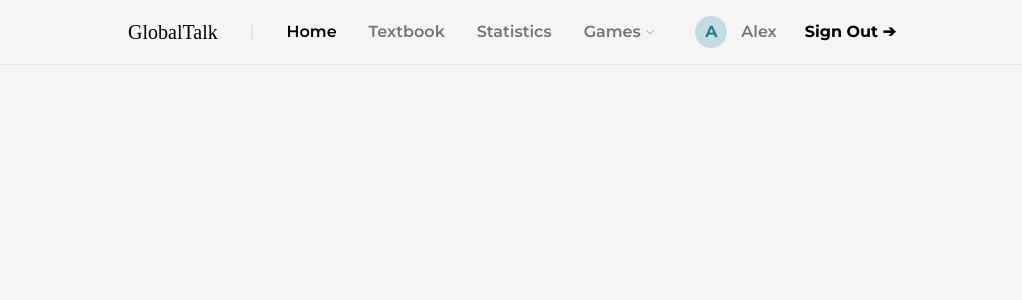
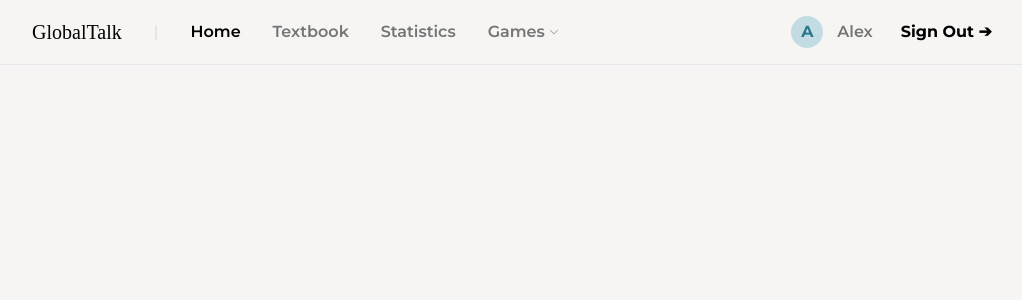
Before and after one commit to thinc-org/hacktoschool-kitakita, a Next.js app in the folder apps/client/: page / in a window 1280 px wide. Shown: the top 300 px of the page, without its empty margins (128-1150 px from the left). Built offline with nearby package versions, Linux system fonts and the light colour scheme; no server answers; a web font is replaced by a local one.

Commit message:
refactor: use clsx() to shorten conditional rendering code

```diff
--- a/apps/client/src/modules/navbar/components/CardItem.tsx
+++ b/apps/client/src/modules/navbar/components/CardItem.tsx
@@ -1,19 +1,20 @@
-import { FC } from "react";
+import { FC, ReactNode } from "react";
+
+import Link from "next/link";
 
 interface ICardItem {
-  text: string;
   link: string;
+  children: ReactNode;
 }
 
-export const CardItem: FC<ICardItem> = ({ link, text }) => {
+export const CardItem: FC<ICardItem> = ({ children, link }) => {
   return (
-    <div
-      className="m-2 w-36 text-gray-dark hover:text-black"
-      role="presentation"
-      onClick={() => link !== "-" && (window.location.href = link)}
+    <Link
+      className="text-start text-gray-dark hover:text-black"
+      href={link === "-" ? "" : link}
     >
-      {text}
-    </div>
+      <div className="m-2 w-36">{children}</div>
+    </Link>
   );
 };
 
--- a/apps/client/src/modules/navbar/components/DesktopItem.tsx
+++ b/apps/client/src/modules/navbar/components/DesktopItem.tsx
@@ -1,4 +1,8 @@
 import { FC } from "react";
+
+import Link from "next/link";
+
+import clsx from "clsx";
 
 interface IDesktopItem {
   active: boolean;
@@ -8,17 +12,15 @@ interface IDesktopItem {
 
 export const DesktopItem: FC<IDesktopItem> = ({ active, children, link }) => {
   return (
-    <div
-      className={
-        active
-          ? "ml-8 hidden font-semibold text-black hover:cursor-pointer hover:text-black lg:block"
-          : "ml-8 hidden font-semibold text-gray-dark hover:cursor-pointer hover:text-black lg:block"
-      }
-      role="presentation"
-      onClick={() => link !== "-" && (window.location.href = link)}
+    <Link
+      className={clsx(
+        "ml-8 hidden font-semibold hover:cursor-pointer hover:text-black lg:block",
+        active ? "text-black" : "text-gray-dark"
+      )}
+      href={link === "-" ? "" : link}
     >
       {children}
-    </div>
+    </Link>
   );
 };
 
--- a/apps/client/src/modules/navbar/components/HoverCard.tsx
+++ b/apps/client/src/modules/navbar/components/HoverCard.tsx
@@ -1,4 +1,6 @@
 import { FC } from "react";
+
+import clsx from "clsx";
 
 interface IHoverCard {
   children: React.ReactNode;
@@ -7,12 +9,14 @@ interface IHoverCard {
 }
 
 export const HoverCard: FC<IHoverCard> = ({ children, mobile, style }) => {
-  return mobile ? (
-    <div className="absolute rounded-2xl bg-white p-4 lg:hidden" style={style}>
-      {children}
-    </div>
-  ) : (
-    <div className="absolute rounded-2xl bg-white p-4" style={style}>
+  return (
+    <div
+      className={clsx(
+        "absolute rounded-2xl bg-white p-4",
+        mobile && "lg:hidden"
+      )}
+      style={style}
+    >
       {children}
     </div>
   );
--- a/apps/client/src/modules/navbar/components/Navbar.tsx
+++ b/apps/client/src/modules/navbar/components/Navbar.tsx
@@ -14,22 +14,26 @@ export const Navbar: FC = () => {
   const [userOpen, setUserOpen] = useState(false);
   return (
     <>
-      <div className="flex h-12 w-screen items-center justify-between border-b bg-gray-light py-2 px-6 lg:py-8 lg:px-64">
+      <div className="flex h-12 w-screen items-center justify-between border-b bg-gray-light py-2 px-6 lg:py-8 lg:px-20 xl:px-40 2xl:px-64">
         {navbarOpen ? (
-          <XLg
+          <button
             className="text-2xl hover:cursor-pointer lg:hidden"
-            role="presentation"
             onClick={() => setNavbarOpen(!navbarOpen)}
-          />
+          >
+            <XLg />
+          </button>
         ) : (
-          <FilterLeft
+          <button
             className="text-2xl hover:cursor-pointer lg:hidden"
-            role="presentation"
             onClick={() => setNavbarOpen(!navbarOpen)}
-          />
+          >
+            <FilterLeft />
+          </button>
         )}
         <div className="flex items-center">
-          <p className="font-sans text-base lg:text-xl">GlobalTalk</p>
+          <p className="ml-10 font-sans text-base lg:ml-0 lg:text-xl">
+            GlobalTalk
+          </p>
           <p className="ml-8 hidden text-[#E0E0E0] lg:block">|</p>
           <DesktopItem active={true} link="">
             Home
@@ -41,27 +45,31 @@ export const Navbar: FC = () => {
             Statistics
           </DesktopItem>
           <DesktopItem active={false} link="-">
-            <div
+            <button
               className="relative flex items-center"
-              role="presentation"
               onClick={() => setGamesOpen(!gamesOpen)}
             >
               Games
               <ChevronDown className="ml-1 hidden text-[10px] font-bold text-gray-dark hover:text-black lg:block" />
               {gamesOpen && (
                 <HoverCard style={{ top: 32 }}>
-                  <CardItem link="sprint" text="Sprint &#10132;" />
-                  <CardItem link="audiocall" text="Audio-call &#10132;" />
+                  <CardItem link="sprint">
+                    <span>Sprint </span>
+                    <span>&#10132;</span>
+                  </CardItem>
+                  <CardItem link="audiocall">
+                    <span>Audio-call </span>
+                    <span>&#10132;</span>
+                  </CardItem>
                 </HoverCard>
               )}
-            </div>
+            </button>
           </DesktopItem>
         </div>
         <div className="flex items-baseline">
           <ProfilePic character="A" />
-          <div
+          <button
             className="relative ml-1 flex items-baseline hover:cursor-pointer lg:hover:cursor-default"
-            role="presentation"
             onClick={() => setUserOpen(!userOpen)}
           >
             <p className="text-xs font-semibold text-gray-dark lg:ml-2.5 lg:text-base">
@@ -70,17 +78,19 @@ export const Navbar: FC = () => {
             <ChevronDown className="ml-1 text-[10px] text-gray-dark lg:hidden" />
             {userOpen && (
               <HoverCard mobile={true} style={{ top: 30, right: 0 }}>
-                <CardItem link="logout" text="Sign Out &#10132;" />
+                <CardItem link="logout">
+                  <span>Sign Out </span>
+                  <span>&#10132;</span>
+                </CardItem>
               </HoverCard>
             )}
-          </div>
-          <p
+          </button>
+          <button
             className="ml-7 hidden text-base font-bold hover:cursor-pointer lg:block"
-            role="presentation"
             onClick={() => console.log("logout")}
           >
-            Sign Out <span>&#10132;</span>
-          </p>
+            <span>Sign Out &#10132;</span>
+          </button>
         </div>
       </div>
       <Overlay show={navbarOpen} />
--- a/apps/client/src/modules/navbar/components/Overlay.tsx
+++ b/apps/client/src/modules/navbar/components/Overlay.tsx
@@ -1,4 +1,6 @@
 import { FC } from "react";
+
+import clsx from "clsx";
 
 import { OverlayItem } from "./OverlayItem";
 
@@ -9,11 +11,10 @@ interface IOverlay {
 export const Overlay: FC<IOverlay> = ({ show }) => {
   return (
     <div
-      className={
-        show
-          ? "z-95 flex h-[calc(100vh-48px)] items-center justify-center overflow-clip bg-[#F4F4F2] py-2 opacity-100 lg:hidden"
-          : "z-95 flex h-[calc(100vh-48px)] h-0 w-0 items-center justify-center overflow-clip bg-[#F4F4F2] py-2 opacity-0 lg:hidden"
-      }
+      className={clsx(
+        "z-95 flex h-[calc(100vh-48px)] items-center justify-center overflow-clip bg-[#F4F4F2] py-2 opacity-100 lg:hidden",
+        !show && "hidden"
+      )}
     >
       <ul className="h-100 space-y-8 text-center text-gray-dark">
         <li>
--- a/apps/client/src/modules/navbar/components/OverlayItem.tsx
+++ b/apps/client/src/modules/navbar/components/OverlayItem.tsx
@@ -1,4 +1,6 @@
 import { FC } from "react";
+
+import Link from "next/link";
 
 interface IOverlayItem {
   text: string;
@@ -7,13 +9,12 @@ interface IOverlayItem {
 
 export const OverlayItem: FC<IOverlayItem> = ({ link, text }) => {
   return (
-    <div
+    <Link
       className="font-semibold hover:cursor-pointer hover:text-cyan-dark"
-      role="presentation"
-      onClick={() => link !== "-" && (window.location.href = link)}
+      href={link === "-" ? "" : link}
     >
       {text}
-    </div>
+    </Link>
   );
 };
 
```
